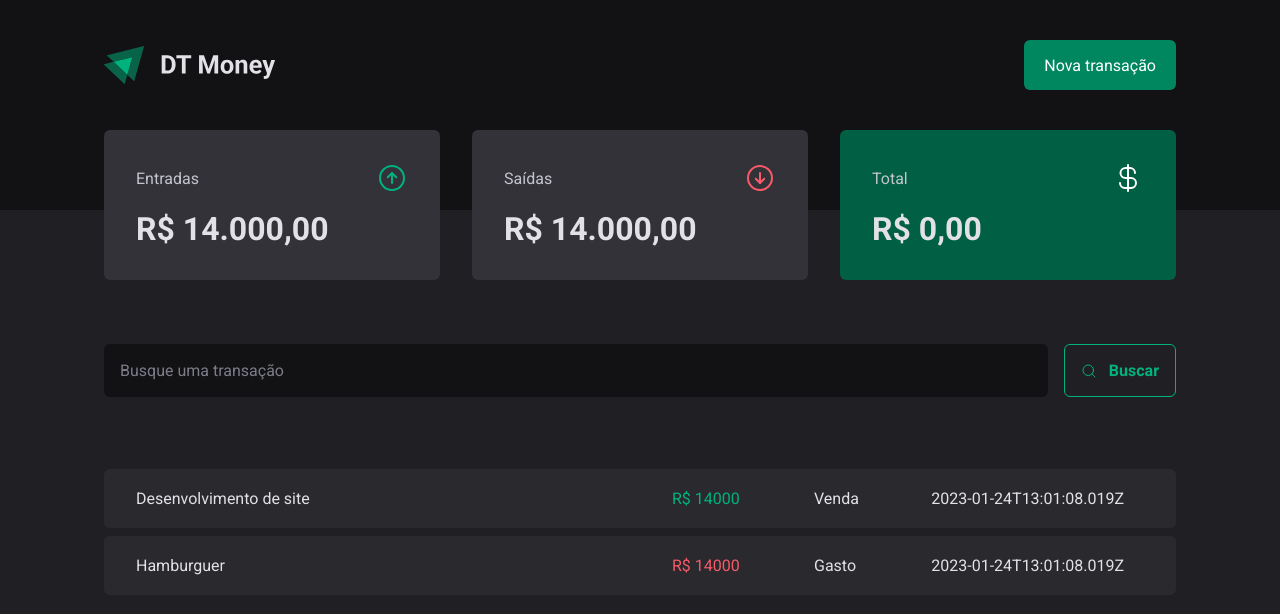
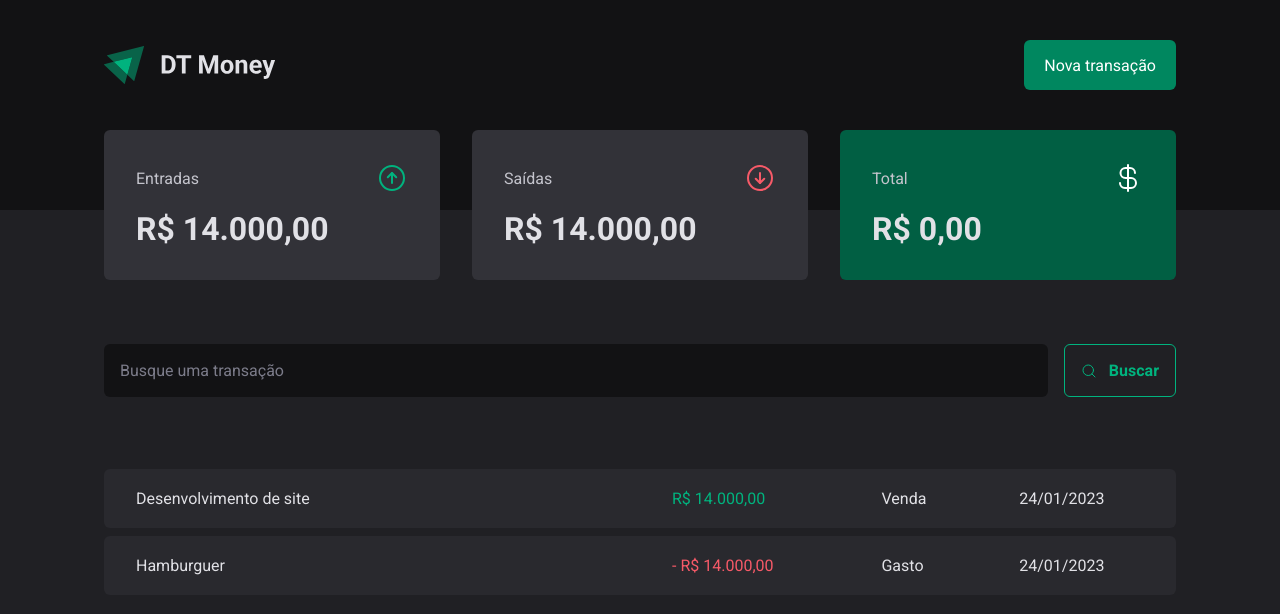
Before and after one commit to yankaique/DT-money, a React (Vite) app: page / in a window 1280 px wide. Shown: the top 614 px of the page. Built offline with nearby package versions, Linux system fonts and the light colour scheme; data requests are answered from the project's data file.

Commit message:
✨ formating transaction values

```diff
--- a/src/pages/Transactions/index.tsx
+++ b/src/pages/Transactions/index.tsx
@@ -1,11 +1,12 @@
 import { useContext } from "react";
+
 import { Header } from "../../components/Header";
 import { SearchForm } from "../../components/SearchForm";
 import { Summary } from "../../components/Summary";
 import { TransactionsContext } from '../../contexts/TransactionsContext'
+import { dateFormatter, priceFormatter } from "../../utils/formatter";
+
 import { PriceHighLight, TransactionsContainer, TransactionsTable } from "./styles";
-
-
 
 export function Transactions() {
     const { transactions } = useContext(TransactionsContext)
@@ -23,11 +24,12 @@
                                     <td width='50%'>{transaction.description}</td>
                                     <td>
                                         <PriceHighLight variant={transaction.type}>
-                                            R$ {transaction.price}
+                                            {transaction.type === 'outcome' && '- '}
+                                            {priceFormatter.format(transaction.price)}
                                         </PriceHighLight>
                                     </td>
                                     <td>{transaction.category}</td>
-                                    <td>{transaction.createdAt}</td>
+                                    <td>{dateFormatter.format(new Date(transaction.createdAt))}</td>
                                 </tr>
                             )
                         })}
```
